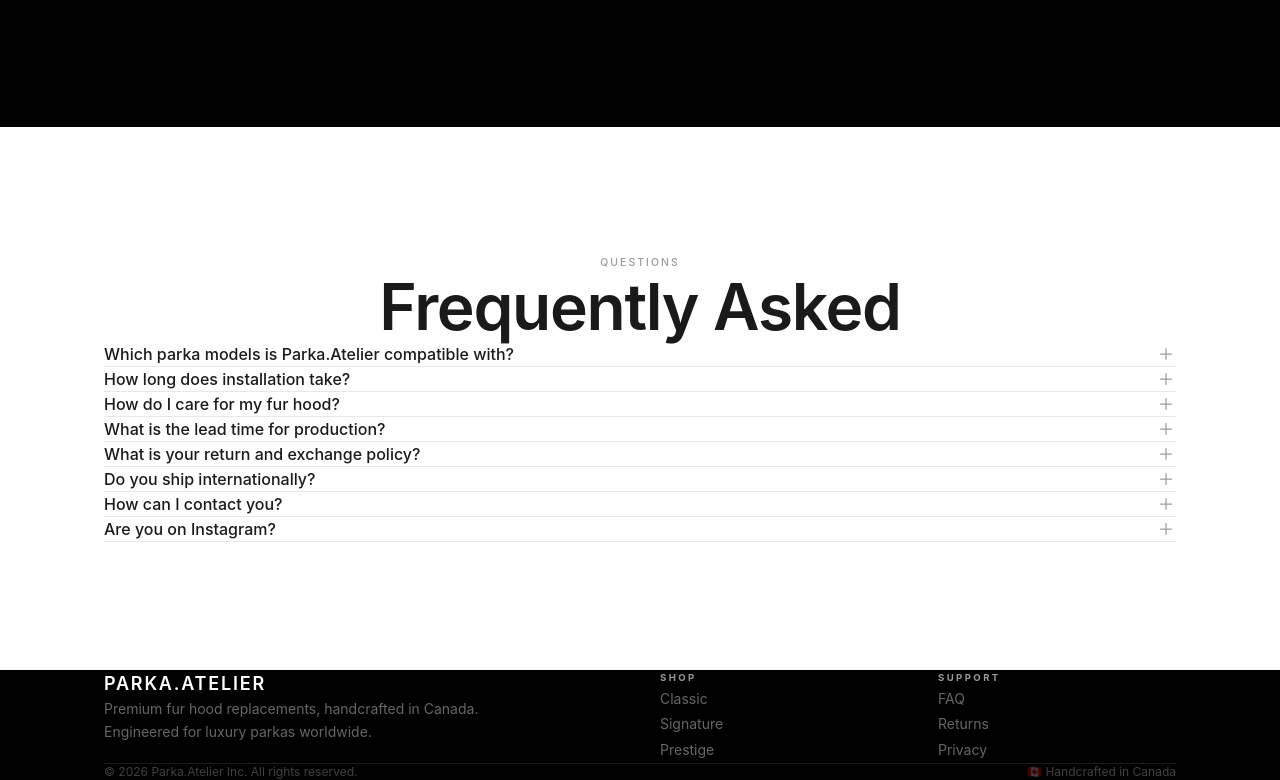
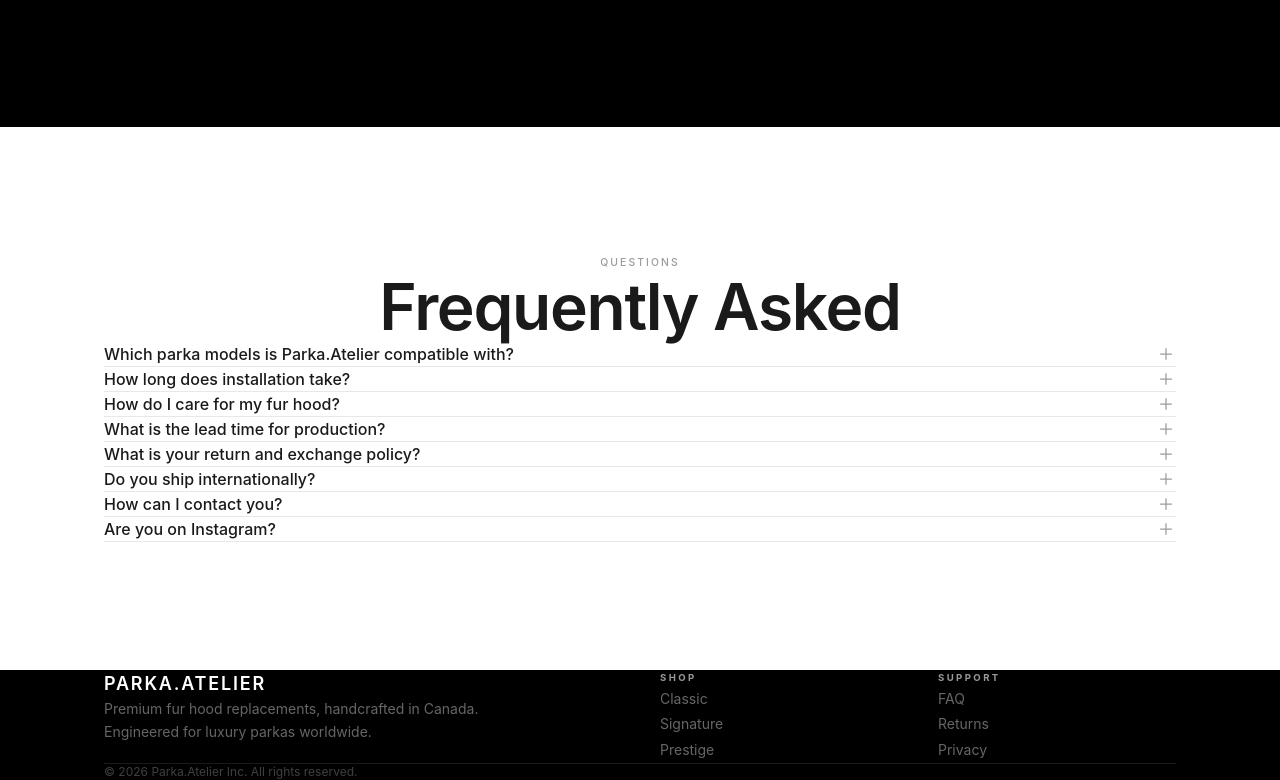
Before and after one commit to caffeineGMT/Parka.Atelier, a Next.js app: page / in a window 1280 px wide. Shown: the part 3708-4488 px from the top of the page. Built offline with nearby package versions, Linux system fonts and the light colour scheme; no server answers.

Commit message:
remove: Handcrafted in Canada from footer

```diff
--- a/src/components/Footer.tsx
+++ b/src/components/Footer.tsx
@@ -56,7 +56,6 @@ export default function Footer() {
           <p className="text-[0.65rem] sm:text-xs text-white/25">
             &copy; {new Date().getFullYear()} Parka.Atelier Inc. All rights reserved.
           </p>
-          <span className="text-[0.65rem] sm:text-xs text-white/25">🇨🇦 Handcrafted in Canada</span>
         </div>
       </div>
     </footer>
```
